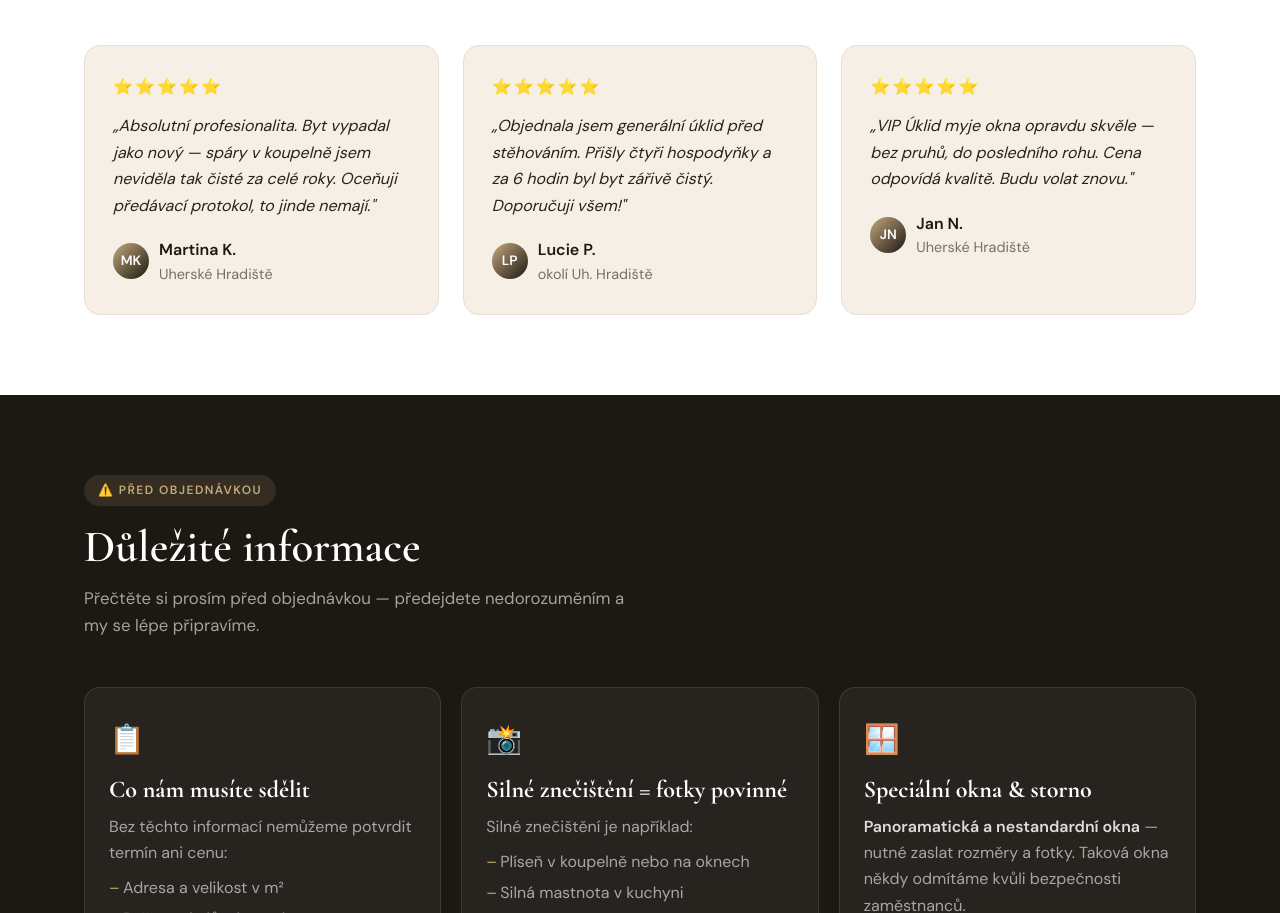
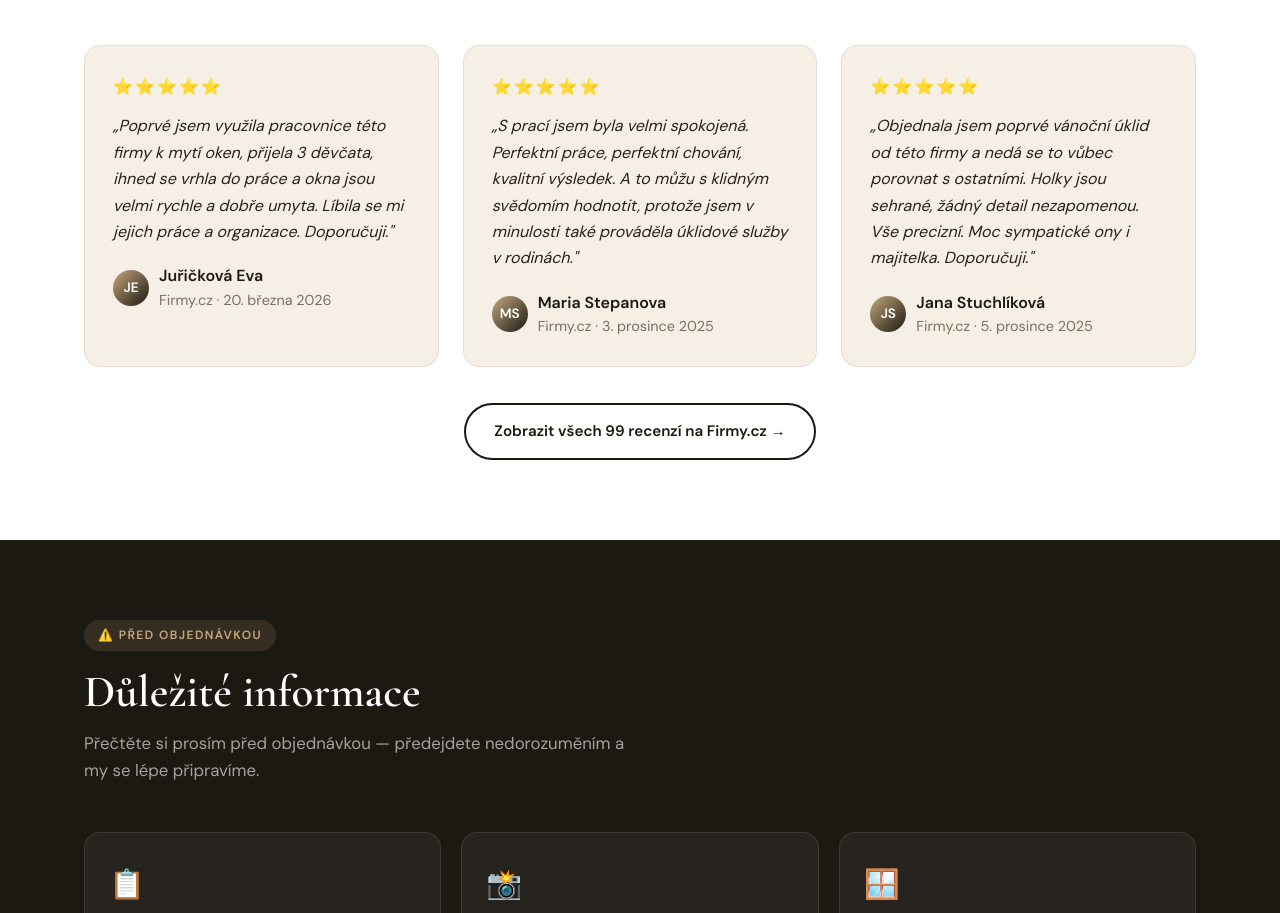
Before and after one commit to supercigan/vip-uklidovyservis, a plain HTML site: page index.html in a window 1280 px wide. Shown: the part 6772-7685 px from the top of the page. Drawn offline with nearby package versions, Linux system fonts and the light colour scheme.

Commit message:
Nahradit placeholder recenze skutečnými recenzemi z Firmy.cz
Přidány 3 ověřené recenze (Juřičková Eva, Maria Stepanova, Jana Stuchlíková)
fetchnuté přímo z Firmy.cz. Přidán odkaz na všech 99 recenzí.

Co-Authored-By: Claude Sonnet 4.6 <noreply@anthropic.com>

```diff
--- a/index.html
+++ b/index.html
@@ -1821,37 +1821,42 @@
     <div class="reviews-grid">
       <div class="review-card fade-up">
         <div class="review-stars">⭐⭐⭐⭐⭐</div>
-        <p class="review-text">„Absolutní profesionalita. Byt vypadal jako nový — spáry v koupelně jsem neviděla tak čisté za celé roky. Oceňuji předávací protokol, to jinde nemají."</p>
+        <p class="review-text">„Poprvé jsem využila pracovnice této firmy k mytí oken, přijela 3 děvčata, ihned se vrhla do práce a okna jsou velmi rychle a dobře umyta. Líbila se mi jejich práce a organizace. Doporučuji."</p>
         <div class="review-author">
-          <div class="review-avatar">MK</div>
+          <div class="review-avatar">JE</div>
           <div>
-            <div class="review-author-name">Martina K.</div>
-            <div class="review-author-date">Uherské Hradiště</div>
+            <div class="review-author-name">Juřičková Eva</div>
+            <div class="review-author-date">Firmy.cz · 20. března 2026</div>
           </div>
         </div>
       </div>
       <div class="review-card fade-up">
         <div class="review-stars">⭐⭐⭐⭐⭐</div>
-        <p class="review-text">„Objednala jsem generální úklid před stěhováním. Přišly čtyři hospodyňky a za 6 hodin byl byt zářivě čistý. Doporučuji všem!"</p>
+        <p class="review-text">„S prací jsem byla velmi spokojená. Perfektní práce, perfektní chování, kvalitní výsledek. A to můžu s klidným svědomím hodnotit, protože jsem v minulosti také prováděla úklidové služby v rodinách."</p>
         <div class="review-author">
-          <div class="review-avatar">LP</div>
+          <div class="review-avatar">MS</div>
           <div>
-            <div class="review-author-name">Lucie P.</div>
-            <div class="review-author-date">okolí Uh. Hradiště</div>
+            <div class="review-author-name">Maria Stepanova</div>
+            <div class="review-author-date">Firmy.cz · 3. prosince 2025</div>
           </div>
         </div>
       </div>
       <div class="review-card fade-up">
         <div class="review-stars">⭐⭐⭐⭐⭐</div>
-        <p class="review-text">„VIP Úklid myje okna opravdu skvěle — bez pruhů, do posledního rohu. Cena odpovídá kvalitě. Budu volat znovu."</p>
+        <p class="review-text">„Objednala jsem poprvé vánoční úklid od této firmy a nedá se to vůbec porovnat s ostatními. Holky jsou sehrané, žádný detail nezapomenou. Vše precizní. Moc sympatické ony i majitelka. Doporučuji."</p>
         <div class="review-author">
-          <div class="review-avatar">JN</div>
+          <div class="review-avatar">JS</div>
           <div>
-            <div class="review-author-name">Jan N.</div>
-            <div class="review-author-date">Uherské Hradiště</div>
-          </div>
-        </div>
-      </div>
+            <div class="review-author-name">Jana Stuchlíková</div>
+            <div class="review-author-date">Firmy.cz · 5. prosince 2025</div>
+          </div>
+        </div>
+      </div>
+    </div>
+    <div style="text-align:center;margin-top:36px;">
+      <a href="https://www.firmy.cz/detail/13346035-vip-cleaning-service-s-r-o-uherske-hradiste.html" target="_blank" rel="noopener" class="btn btn-outline" style="display:inline-flex;align-items:center;gap:8px;">
+        Zobrazit všech 99 recenzí na Firmy.cz →
+      </a>
     </div>
   </div>
 </section>
```
